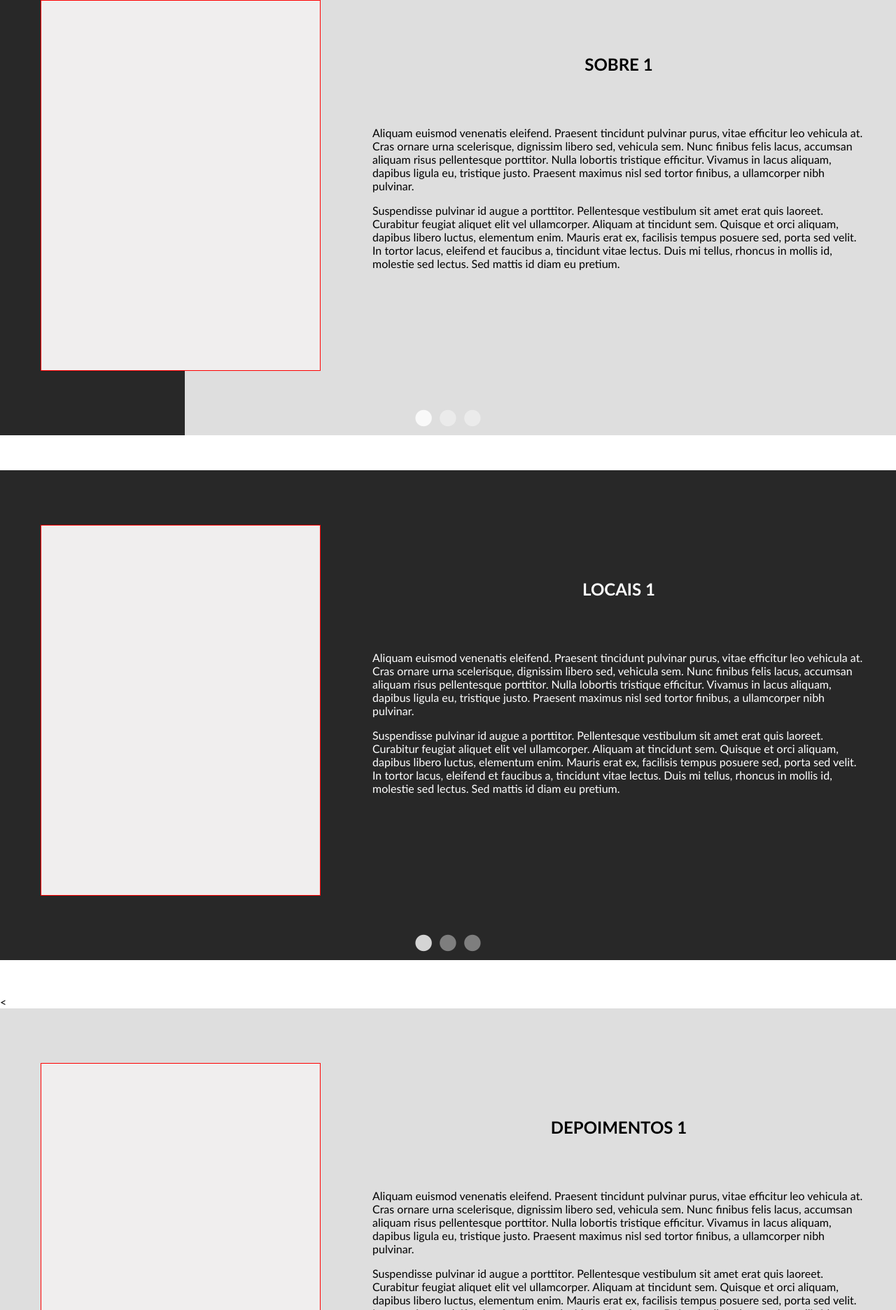
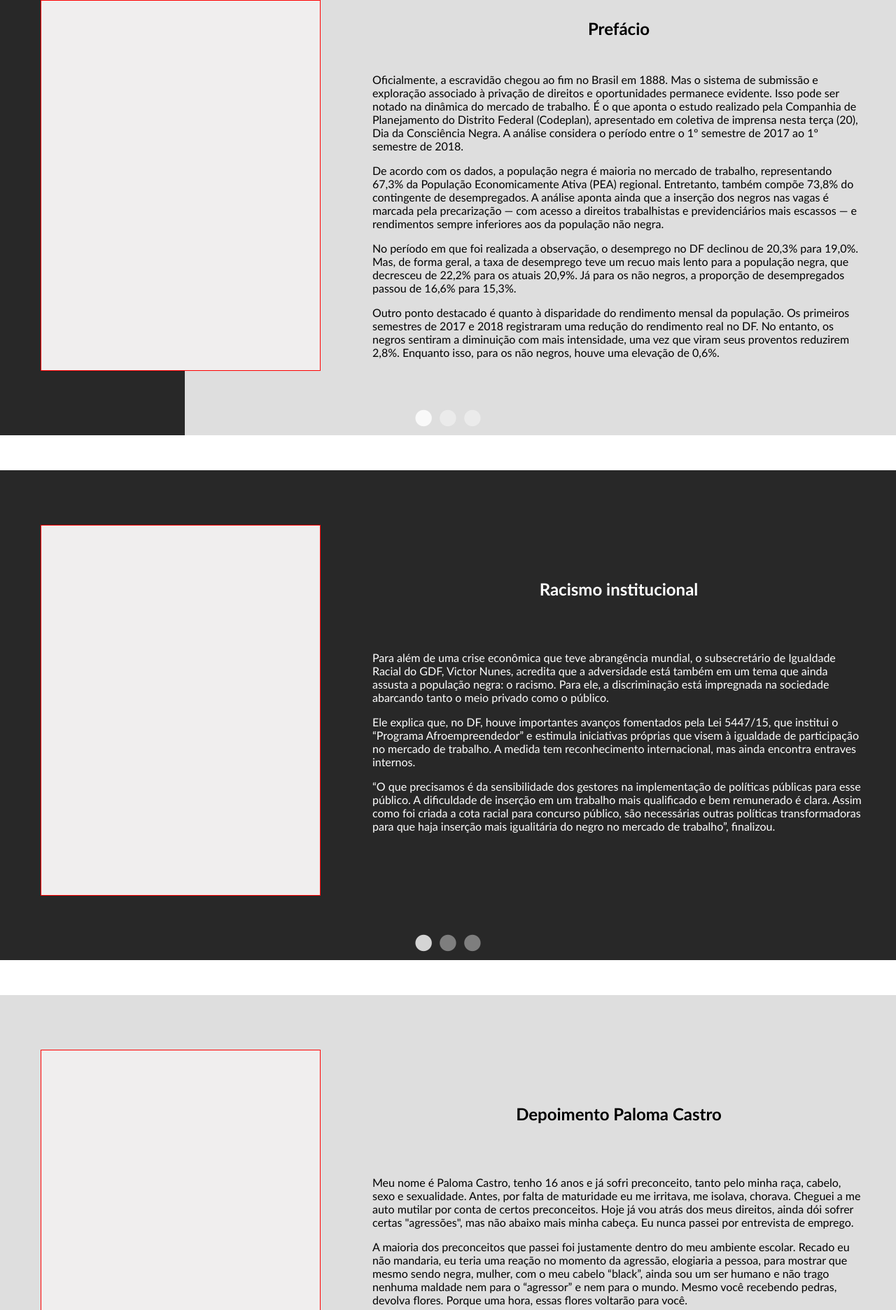
Before and after one commit to davidms30/pintegrador, a plain HTML site: page index.html in a window 1280 px wide. Shown: the part 928-2800 px from the top of the page at 70% size. Drawn offline with Linux system fonts and the light colour scheme.

Commit message:
Add files via upload
coloquei algumas informações (mudei títulos e parágrafos).

```diff
--- a/css/style.css
+++ b/css/style.css
@@ -83,12 +83,12 @@ body {
 .tema_titulo {
     text-align: center;
     float: top;
-    padding: 9% 5% 0% 40%;
+    padding: 5% 5% 0% 40%;
 }
 .tema_texto {
     float: top;
     text-align: left;
-    padding: 3% 5% 0% 40%;
+    padding: 1% 5% 0% 40%;
 }
 .tema_img {
     position: relative;
@@ -156,5 +156,3 @@ body {
 }
 
 /* SCROLL */
-
-.
--- a/index.html
+++ b/index.html
@@ -45,38 +45,28 @@
             <div class="control-operator" id="no-autoplay-2"></div>
             <div class="control-operator" id="no-autoplay-3"></div>
 
-        <figure class="item">
+            <figure class="item"> <!-- TEMA 1 -->
                 <div class="tema">
                     <div class="tema_img">
                         <img src="img/tema_img.png">
                     </div>
                     <div class="tema_titulo">
-                    <h2>SOBRE 1</h2>
+                        <h2>Prefácio</h2>
                     </div>
                     <div class="tema_texto">
-                    <p>Aliquam euismod venenatis eleifend. Praesent tincidunt pulvinar purus, vitae efficitur leo
-                        vehicula
-                        at.
-                        Cras ornare urna scelerisque, dignissim libero sed, vehicula sem. Nunc finibus felis lacus,
-                        accumsan
-                        aliquam risus pellentesque porttitor. Nulla lobortis tristique efficitur. Vivamus in lacus
-                        aliquam,
-                        dapibus ligula eu, tristique justo. Praesent maximus nisl sed tortor finibus, a ullamcorper nibh
-                        pulvinar.</p>
-                    <p>Suspendisse pulvinar id augue a porttitor. Pellentesque vestibulum sit amet erat quis laoreet.
-                        Curabitur
-                        feugiat aliquet elit vel ullamcorper. Aliquam at tincidunt sem. Quisque et orci aliquam, dapibus
-                        libero
-                        luctus, elementum enim. Mauris erat ex, facilisis tempus posuere sed, porta sed velit. In tortor
-                        lacus,
-                        eleifend et faucibus a, tincidunt vitae lectus. Duis mi tellus, rhoncus in mollis id, molestie
-                        sed
-                        lectus. Sed mattis id diam eu pretium.</p>
+                        <p>Oficialmente, a escravidão chegou ao fim no Brasil em 1888. Mas o sistema de submissão e exploração associado à privação de direitos e oportunidades permanece evidente. Isso pode ser notado na dinâmica do mercado de trabalho. É o que aponta o estudo realizado pela Companhia de Planejamento do Distrito Federal (Codeplan), apresentado em coletiva de imprensa nesta terça (20), Dia da Consciência Negra. A análise considera o período entre o 1º semestre de 2017 ao 1º semestre de 2018.</p>
+
+                        <p>De acordo com os dados, a população negra é maioria no mercado de trabalho, representando 67,3% da População Economicamente Ativa (PEA) regional. Entretanto, também compõe 73,8% do contingente de desempregados. A análise aponta ainda que a inserção dos negros nas vagas é marcada pela precarização ― com acesso a direitos trabalhistas e previdenciários mais escassos ― e rendimentos sempre inferiores aos da população não negra.</p>
+
+                        <p>No período em que foi realizada a observação, o desemprego no DF declinou de 20,3% para 19,0%. Mas, de forma geral, a taxa de desemprego teve um recuo mais lento para a população negra, que decresceu de 22,2% para os atuais 20,9%. Já para os não negros, a proporção de desempregados passou de 16,6% para 15,3%.</p>
+
+                        <p>Outro ponto destacado é quanto à disparidade do rendimento mensal da população. Os primeiros semestres de 2017 e 2018 registraram uma redução do rendimento real no DF. No entanto, os negros sentiram a diminuição com mais intensidade, uma vez que viram seus proventos reduzirem 2,8%. Enquanto isso, para os não negros, houve uma elevação de 0,6%.</p>
+
                     </div>
                 </div>
             </figure>
 
-        <figure class="item">
+            <figure class="item"> <!-- TEMA 2 -->
                 <div class="tema">
                     <div class="tema_img">
                         <img src="img/tema_img.png">
@@ -91,7 +81,7 @@
                 </div>
             </figure>
 
-        <figure class="item">
+            <figure class="item"> <!-- TEMA 3 -->
                 <div class="tema">
                     <div class="tema_img">
                         <img src="img/tema_img.png">
@@ -123,38 +113,23 @@
             <div class="control-operator" id="no-autoplay-2-2"></div>
             <div class="control-operator" id="no-autoplay-3-2"></div>
 
-        <figure class="item">
+            <figure class="item"> <!-- LOCAIS 1 -->
                 <div class="local">
                     <div class="local_img">
                         <img src="img/local_img.png">
                     </div>
                     <div class="local_titulo">
-                    <h2>LOCAIS 1</h2>
+                        <h2>Racismo institucional</h2>
                     </div>
                     <div class="local_texto">
-                    <p>Aliquam euismod venenatis eleifend. Praesent tincidunt pulvinar purus, vitae efficitur leo
-                        vehicula
-                        at.
-                        Cras ornare urna scelerisque, dignissim libero sed, vehicula sem. Nunc finibus felis lacus,
-                        accumsan
-                        aliquam risus pellentesque porttitor. Nulla lobortis tristique efficitur. Vivamus in lacus
-                        aliquam,
-                        dapibus ligula eu, tristique justo. Praesent maximus nisl sed tortor finibus, a ullamcorper nibh
-                        pulvinar.</p>
-                    <p>Suspendisse pulvinar id augue a porttitor. Pellentesque vestibulum sit amet erat quis laoreet.
-                        Curabitur
-                        feugiat aliquet elit vel ullamcorper. Aliquam at tincidunt sem. Quisque et orci aliquam, dapibus
-                        libero
-                        luctus, elementum enim. Mauris erat ex, facilisis tempus posuere sed, porta sed velit. In tortor
-                        lacus,
-                        eleifend et faucibus a, tincidunt vitae lectus. Duis mi tellus, rhoncus in mollis id, molestie
-                        sed
-                        lectus. Sed mattis id diam eu pretium.</p>
+                        <p>Para além de uma crise econômica que teve abrangência mundial, o subsecretário de Igualdade Racial do GDF, Victor Nunes, acredita que a adversidade está também em um tema que ainda assusta a população negra: o racismo. Para ele, a discriminação está impregnada na sociedade abarcando tanto o meio privado como o público.</p>
+                        <p>Ele explica que, no DF, houve importantes avanços fomentados pela Lei 5447/15, que institui o “Programa Afroempreendedor” e estimula iniciativas próprias que visem à igualdade de participação no mercado de trabalho. A medida tem reconhecimento internacional, mas ainda encontra entraves internos.</p>
+                        <p>“O que precisamos é da sensibilidade dos gestores na implementação de políticas públicas para esse público. A dificuldade de inserção em um trabalho mais qualificado e bem remunerado é clara. Assim como foi criada a cota racial para concurso público, são necessárias outras políticas transformadoras para que haja inserção mais igualitária do negro no mercado de trabalho”, finalizou.</p>
                     </div>
                 </div>
             </figure>
 
-        <figure class="item">
+            <figure class="item"> <!-- LOCAIS 2 -->
                 <div class="local">
                     <div class="local_img">
                         <img src="img/local_img.png">
@@ -169,7 +144,7 @@
                 </div>
             </figure>
 
-        <figure class="item">
+            <figure class="item"> <!-- LOCAIS 3 -->
                 <div class="local">
                     <div class="local_img">
                         <img src="img/local_img.png">
@@ -195,44 +170,37 @@
 
     <!-- DEPOIMENTOS -->
 
-<<section id="scroll_depoimentos" class="depoimentos">
+    <section id="scroll_depoimentos" class="depoimentos">
         <div class="gallery">
             <div class="control-operator" id="no-autoplay-1-3"></div>
             <div class="control-operator" id="no-autoplay-2-3"></div>
             <div class="control-operator" id="no-autoplay-3-3"></div>
 
-        <figure class="item">
+            <figure class="item"> <!-- DEPOIMETO 1 -->
                 <div class="depoimento">
                     <div class="depoimento_img">
                         <img src="img/depoimento_img.png">
                     </div>
                     <div class="depoimento_titulo">
-                    <h2>DEPOIMENTOS 1</h2>
+                        <h2>Depoimento Paloma Castro</h2>
                     </div>
                     <div class="depoimento_texto">
-                    <p>Aliquam euismod venenatis eleifend. Praesent tincidunt pulvinar purus, vitae efficitur leo
-                        vehicula
-                        at.
-                        Cras ornare urna scelerisque, dignissim libero sed, vehicula sem. Nunc finibus felis lacus,
-                        accumsan
-                        aliquam risus pellentesque porttitor. Nulla lobortis tristique efficitur. Vivamus in lacus
-                        aliquam,
-                        dapibus ligula eu, tristique justo. Praesent maximus nisl sed tortor finibus, a ullamcorper nibh
-                        pulvinar.</p>
-                    <p>Suspendisse pulvinar id augue a porttitor. Pellentesque vestibulum sit amet erat quis laoreet.
-                        Curabitur
-                        feugiat aliquet elit vel ullamcorper. Aliquam at tincidunt sem. Quisque et orci aliquam, dapibus
-                        libero
-                        luctus, elementum enim. Mauris erat ex, facilisis tempus posuere sed, porta sed velit. In tortor
-                        lacus,
-                        eleifend et faucibus a, tincidunt vitae lectus. Duis mi tellus, rhoncus in mollis id, molestie
-                        sed
-                        lectus. Sed mattis id diam eu pretium.</p>
+                        <p>Meu nome é Paloma Castro, tenho 16 anos e já sofri preconceito, tanto pelo minha
+                            raça, cabelo, sexo e sexualidade. Antes, por falta de maturidade eu me irritava, me
+                            isolava, chorava. Cheguei a me auto mutilar por conta de certos preconceitos. Hoje
+                            já vou atrás dos meus direitos, ainda dói sofrer certas &quot;agressões&quot;, mas não abaixo
+                            mais minha cabeça. Eu nunca passei por entrevista de emprego.</p>
+                        <p>A maioria dos preconceitos que passei foi justamente dentro do meu ambiente
+                            escolar. Recado eu não mandaria, eu teria uma reação no momento da agressão,
+                            elogiaria a pessoa, para mostrar que mesmo sendo negra, mulher, com o meu
+                            cabelo “black”, ainda sou um ser humano e não trago nenhuma maldade nem para
+                            o “agressor” e nem para o mundo. Mesmo você recebendo pedras, devolva flores.
+                            Porque uma hora, essas flores voltarão para você.</p>
                     </div>
                 </div>
             </figure>
 
-        <figure class="item">
+            <figure class="item"> <!-- DEPOIMENTO 2 -->
                 <div class="depoimento">
                     <div class="depoimento_img">
                         <img src="img/depoimento_img.png">
@@ -247,7 +215,7 @@
                 </div>
             </figure>
 
-        <figure class="item">
+            <figure class="item"> <!-- DEPOMENTO 3 -->
                 <div class="depoimento">
                     <div class="depoimento_img">
                         <img src="img/depoimento_img.png">
```
Lines whose indentation alone changed are shown as unchanged.
